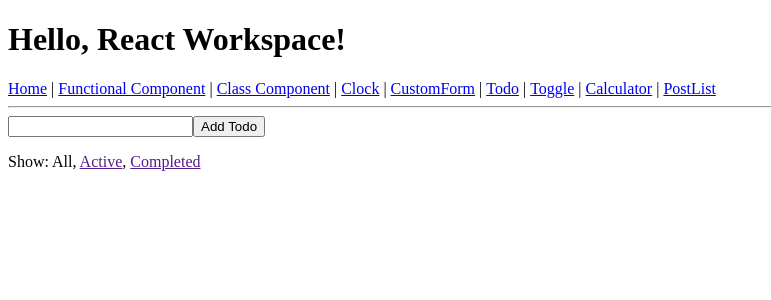
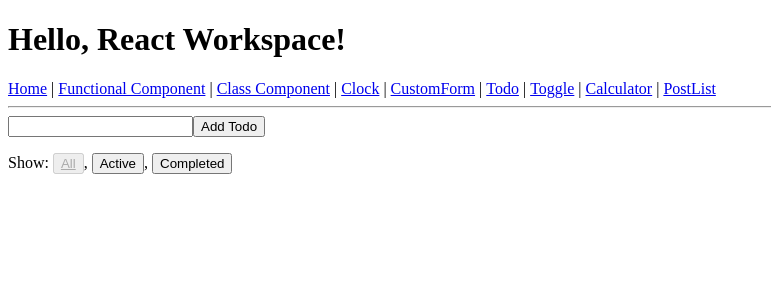
Before and after one commit to bl00mber/react-workspace, a React app: page /todo in a window 1280 px wide. Shown: the top 300 px of the page, without its empty margins (0-771 px from the left). Built offline with nearby package versions, Linux system fonts and the light colour scheme.

Commit message:
components(Link): moving from anchor elements to buttons

```diff
--- a/src/components/Link.jsx
+++ b/src/components/Link.jsx
@@ -1,13 +1,12 @@
 import React from 'react';
 import PropTypes from 'prop-types';
 
-const Link = ({ active, children, onClick }) => {
-  if (active) {
-    return <span>{children}</span>;
-  }
-
-  return (
-    <a
+const Link = ({ active, children, onClick }) => (
+  <button
+    disabled={active}
+    style={{
+      textDecoration: active ? 'underline' : undefined,
+    }}
     href=""
     onClick={(e) => {
       e.preventDefault();
@@ -15,9 +14,8 @@ const Link = ({ active, children, onClick }) => {
     }}
   >
     {children}
-    </a>
+  </button>
 );
-};
 
 Link.propTypes = {
   active: PropTypes.bool.isRequired,
```
Also changed, not shown: 2 other files (tests, documents, lock files or other folders). Lines whose indentation alone changed are shown as unchanged.
